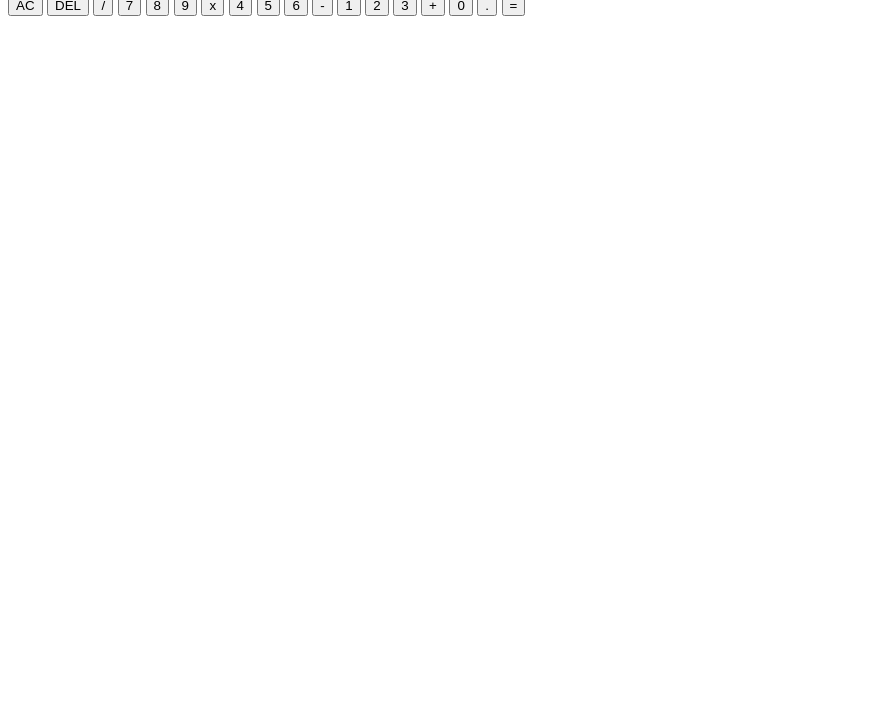
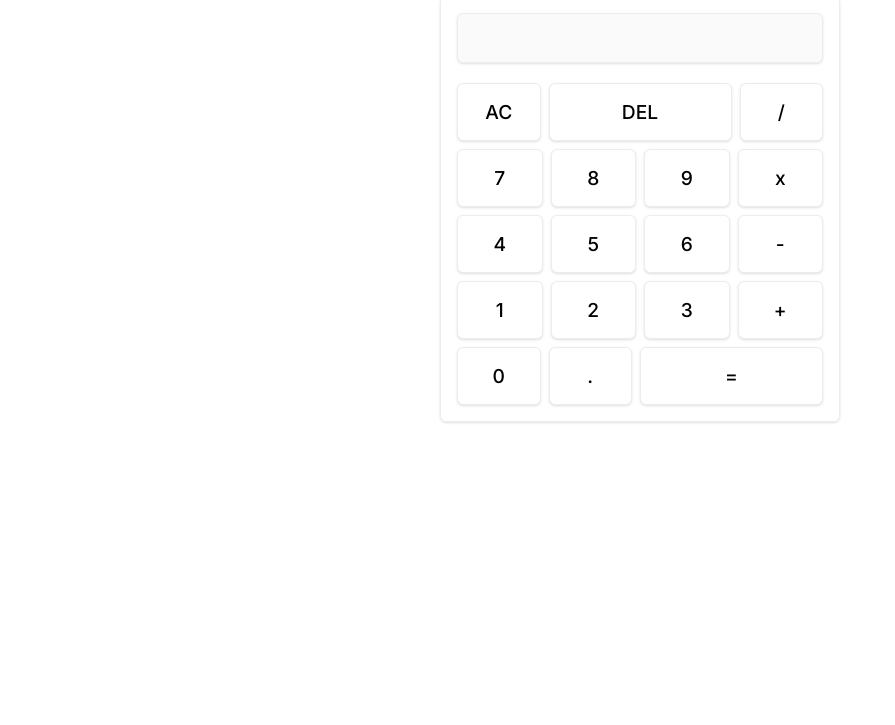
Before and after one commit to Carlosaac23/TOP-calculator, a plain HTML site: page index.html in a window 1280 px wide. Shown: the part 75-800 px from the top of the page, without its empty margins (0-895 px from the left). Drawn offline with Linux system fonts and the light colour scheme.

Commit message:
style: add style to whole project

```diff
--- a/style.css
+++ b/style.css
@@ -1,7 +1,15 @@
 @import url('https://fonts.googleapis.com/css2?family=Inter:ital,opsz,wght@0,14..32,100..900;1,14..32,100..900&display=swap');
+
+* {
+  box-sizing: border-box;
+}
 
 body {
   font-family: Inter, Arial, Helvetica, sans-serif;
+  display: flex;
+  flex-direction: column;
+  align-items: center;
+  color: #1f1f1f;
 }
 
 h1,
@@ -9,3 +17,63 @@ h2,
 h3 {
   margin: 0;
 }
+
+.title {
+  margin: 0.75rem 0;
+}
+
+.calculator {
+  border: 1px solid #ededed;
+  border-radius: 0.375rem;
+  width: 25rem;
+  display: flex;
+  flex-wrap: wrap;
+  align-items: center;
+  justify-content: center;
+  padding: 1rem;
+  box-shadow: 0 1px 3px 0 rgb(0 0 0 / 0.1), 0 1px 2px -1px rgb(0 0 0 / 0.1);
+}
+
+.display__container {
+  width: 100%;
+  margin-bottom: 1.25rem;
+}
+
+#display {
+  font-size: 1.2rem;
+  padding: 0 0 0 0.875rem;
+  width: 100%;
+  height: 3.125rem;
+  border: 1px solid #ededed;
+  border-radius: 0.375rem;
+  box-shadow: 0 1px 3px 0 rgb(0 0 0 / 0.1), 0 1px 2px -1px rgb(0 0 0 / 0.1);
+}
+
+.keys__container {
+  display: flex;
+  flex-wrap: wrap;
+  gap: 0.5rem;
+}
+
+.keys {
+  font-family: inherit;
+  font-size: 1.2rem;
+  font-weight: 500;
+  border: 1px solid #ededed;
+  background-color: white;
+  border-radius: 0.375rem;
+  flex: 1 0 calc(25% - 0.5rem);
+  text-align: center;
+  padding: 1rem;
+  cursor: pointer;
+  box-shadow: 0 1px 3px 0 rgb(0 0 0 / 0.1), 0 1px 2px -1px rgb(0 0 0 / 0.1);
+  transition: transform 0.15s ease-out;
+}
+
+.keys:active {
+  transform: scale(0.97);
+}
+
+.keys.two {
+  flex: 1 0 50%;
+}
```
